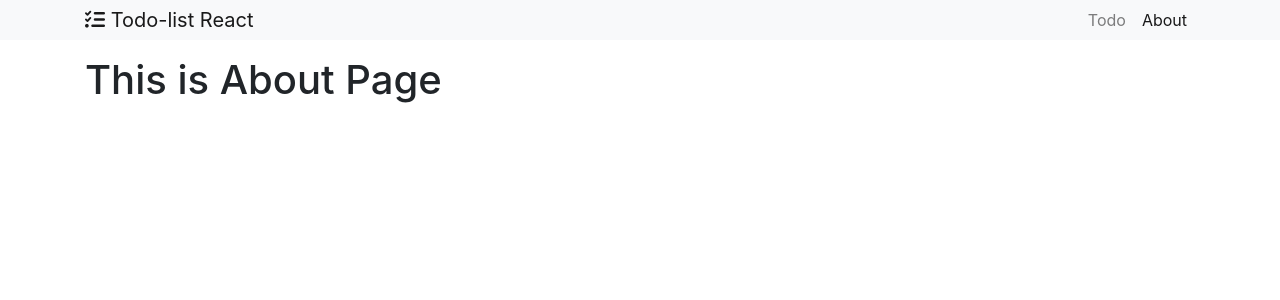
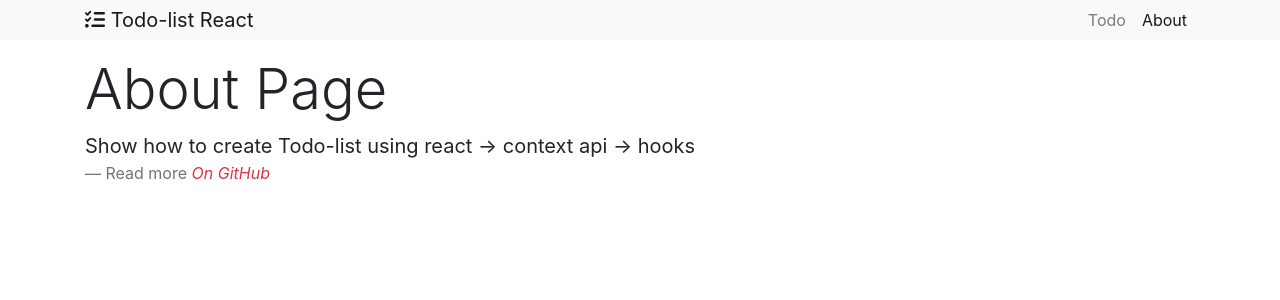
Before and after one commit to somprasongd/todo-react-app, a React (Create React App) app: page /about in a window 1280 px wide. Shown: the top 300 px of the page. Built offline with nearby package versions, Linux system fonts and the light colour scheme.

Commit message:
update about page

```diff
--- a/src/features/about/About.jsx
+++ b/src/features/about/About.jsx
@@ -1,11 +1,29 @@
+/* eslint-disable react/jsx-no-target-blank */
 import React from 'react';
 
-function About() {
+const About = () => {
   return (
     <div>
-      <h1>This is About Page</h1>
+      <h1 className="display-4">About Page</h1>
+
+      <blockquote class="blockquote">
+        <p class="mb-0">
+          Show how to create Todo-list using react -> context api -> hooks
+        </p>
+        <footer class="blockquote-footer">
+          Read more{' '}
+          <cite title="Source Title">
+            <a
+              href="https://github.com/somprasongd/todo-react-app"
+              target="_blank"
+            >
+              <span className="text-danger">On GitHub</span>
+            </a>
+          </cite>
+        </footer>
+      </blockquote>
     </div>
   );
-}
+};
 
 export default About;
```
